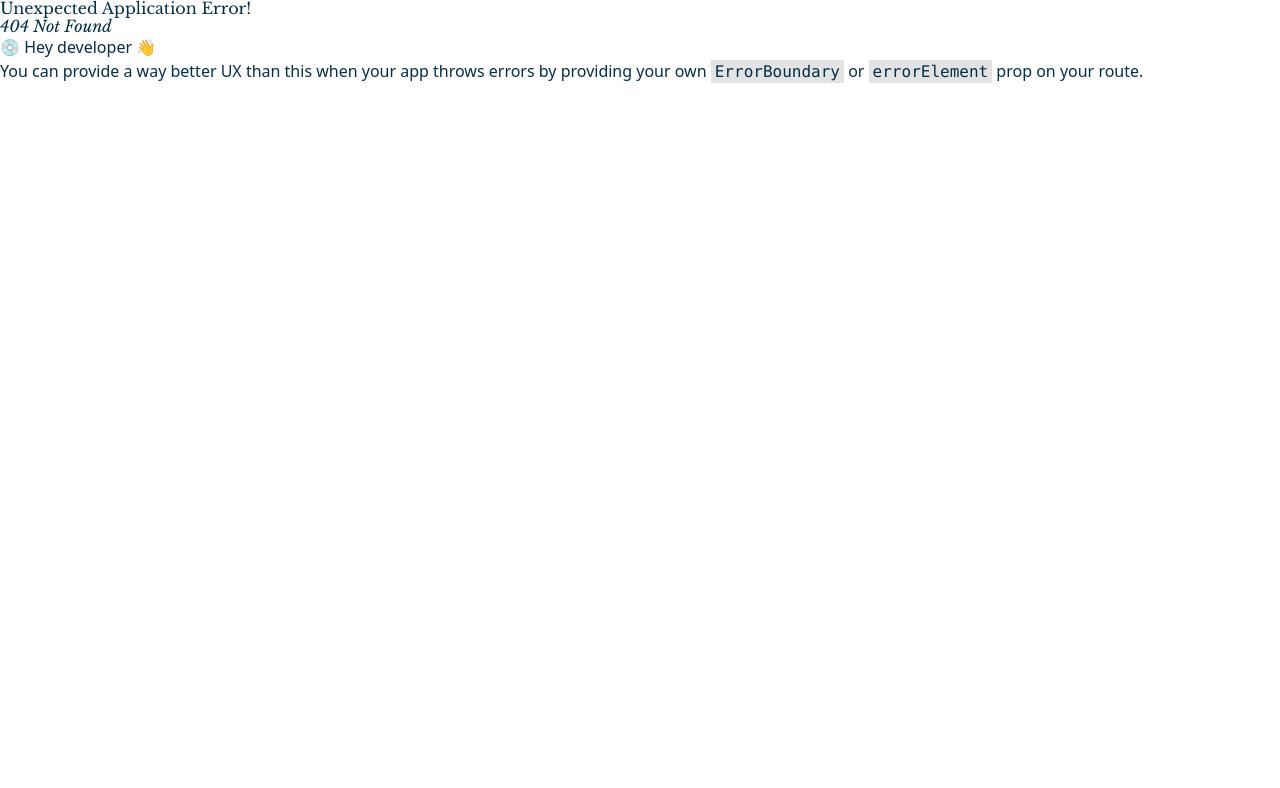
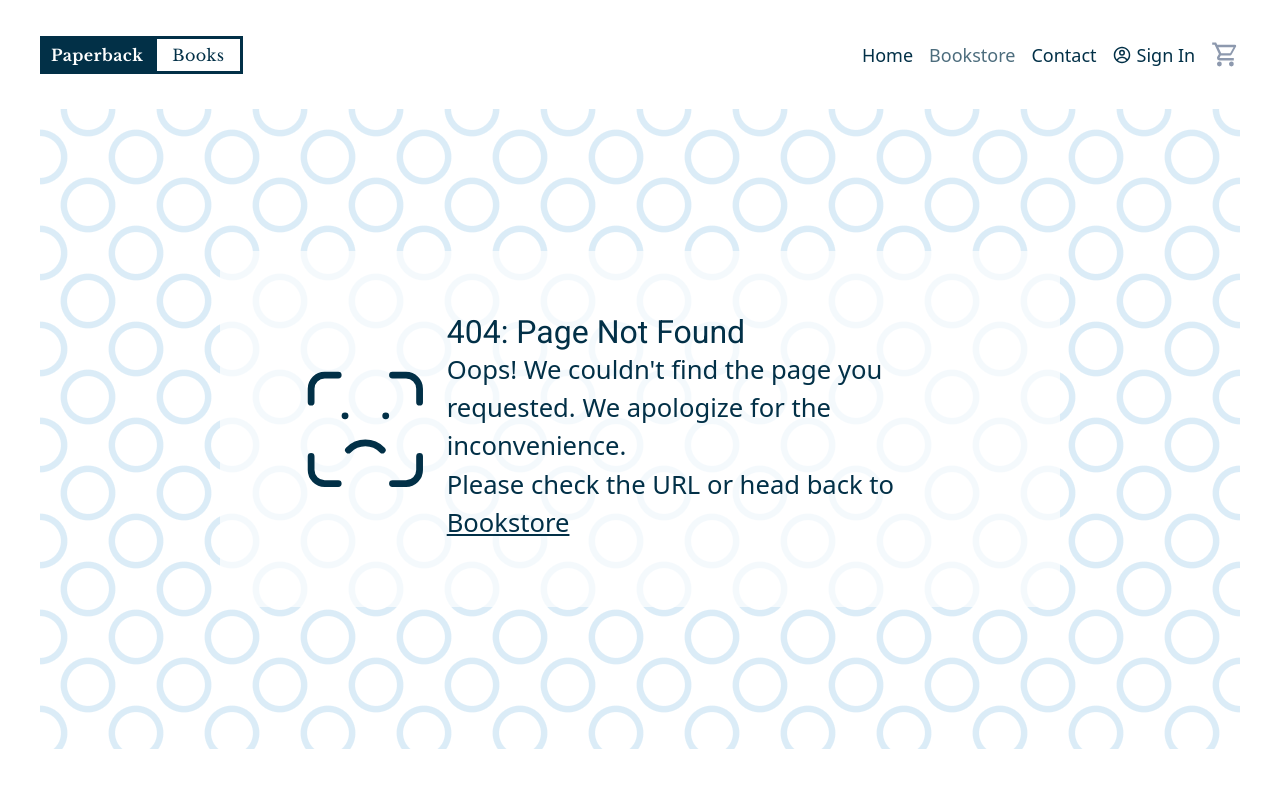
Before and after one commit to project-paperback/paperback-fe, a React (Vite) app: page /bookstore/bookstore in a window 1280 px wide. Before the commit this address had no page. Shown: the top 788 px of the page. Built offline with nearby package versions, Linux system fonts and the light colour scheme.

Commit message:
update -Create 404 page

```diff
--- a/src/App.jsx
+++ b/src/App.jsx
@@ -18,6 +18,7 @@ import ViewCartPage from "./pages/ViewCartPage";
 import { Success } from "./Success";
 import CreateAccountPage from "./pages/CreateAccountPage";
 import ProfilePage from "./pages/ProfilePage";
+import { PageNotFound } from "./pages/404Page";
 
 function App() {
   const [user, setUser] = useState(null);
@@ -28,7 +29,8 @@ function App() {
   }, [userFromBe]);
   const router = createBrowserRouter(
     createRoutesFromElements(
-      <Route path="/" element={<Layout setUser={setUser} />}>
+      <Route path="" element={<Layout setUser={setUser} />}>
+        <Route path="*" element={<PageNotFound />} />
         <Route index element={<HomePage setUser={setUser} />} />
         <Route path="bookstore" element={<BookstorePage />} />
         <Route path="contact" element={<ContactUsPage />} />
--- a/src/components/Icons.jsx
+++ b/src/components/Icons.jsx
@@ -266,3 +266,19 @@ export function IconArrowRightCircle(props) {
     </svg>
   );
 }
+
+export function Icon404(props) {
+  return (
+    <svg
+      stroke="currentColor"
+      strokeLinecap="round"
+      strokeLinejoin="round"
+      strokeWidth={1}
+      viewBox="0 0 24 24"
+      {...props}
+    >
+      <path stroke="none" d="M0 0h24v24H0z" />
+      <path d="M4 8V6a2 2 0 012-2h2M4 16v2a2 2 0 002 2h2M16 4h2a2 2 0 012 2v2M16 20h2a2 2 0 002-2v-2M9 10h.01M15 10h.01M9.5 15.05a3.5 3.5 0 015 0" />
+    </svg>
+  );
+}
--- /dev/null
+++ b/src/pages/404Page.jsx
@@ -0,0 +1,38 @@
+import { Link } from "react-router-dom";
+import { Icon404 } from "../components/Icons";
+
+export function PageNotFound() {
+  return (
+    <div className="not-found-page h-[80vh] flex justify-center items-center">
+      <div className="opacity-100 text-[#023047]  bg-white bg-opacity-[.7] p-[2rem] xl:p-[4rem] w-[90%] lg:w-[70%]">
+        <div className="flex flex-col lg:flex-row justify-center items-center">
+          <div className="flex items-center ">
+            <Icon404
+              className={`w-[50%] h-[50%] lg:w-[100%] lg:h-[100%] fill-[none] mx-auto`}
+            />
+          </div>
+          <div className="text-center lg:text-left">
+            <h2 className=" sm:text-[1.2rem] lg:text-[2rem] roboto-regular">
+              404: Page Not Found
+            </h2>
+            <div className="sm:text-[1.2rem] lg:text-[1.6rem]">
+              <p>
+                Oops! We couldn't find the page you requested. We apologize for
+                the inconvenience.
+              </p>
+              <p>
+                Please check the URL or head back to
+                <span>
+                  {" "}
+                  <Link className="underline" to={"/bookstore?page=1"}>
+                    Bookstore
+                  </Link>
+                </span>
+              </p>{" "}
+            </div>
+          </div>
+        </div>
+      </div>
+    </div>
+  );
+}
--- /dev/null
+++ b/src/pages/SuccessfulPurchase.jsx
@@ -0,0 +1,3 @@
+export function SuccessfulPurchasePage() {
+  return <button>Go Back</button>;
+}
--- a/src/pages/ViewCartPage.jsx
+++ b/src/pages/ViewCartPage.jsx
@@ -47,7 +47,7 @@ const ViewCartPage = () => {
         <div className="flex items-center justify-center h-[22rem] border-b-[1px] border-[#023047]">
           <div className="text-center">
             <h2 className="text-[1.5rem] mb-4">Cart is empty</h2>
-            <Link to="/bookstore" className="underline">
+            <Link to="/bookstore?page=1" className="underline">
               Continue Browsing
             </Link>
           </div>
--- a/src/style-sheets/index.css
+++ b/src/style-sheets/index.css
@@ -176,6 +176,41 @@ h4,
   margin-bottom: 2.2rem;
 }
 
+/* Miscellaneous */
+
+.not-found-page {
+  background: radial-gradient(
+      circle at top,
+      transparent 19%,
+      #dbecf7 20%,
+      #dbecf7 25%,
+      transparent 26%
+    ),
+    radial-gradient(
+      circle at bottom,
+      transparent 19%,
+      #dbecf7 20%,
+      #dbecf7 25%,
+      transparent 26%
+    ),
+    radial-gradient(
+      circle at right,
+      transparent 19%,
+      #dbecf7 20%,
+      #dbecf7 25%,
+      transparent 26%
+    ),
+    radial-gradient(
+      circle at left,
+      transparent 19%,
+      #dbecf7 20%,
+      #dbecf7 25%,
+      transparent 26%
+    );
+  background-size: 6em 6em;
+  background-color: #ffffff;
+  opacity: 1;
+}
 @media (max-width: 1024px) {
   .gallery-grid {
     display: grid;
```
